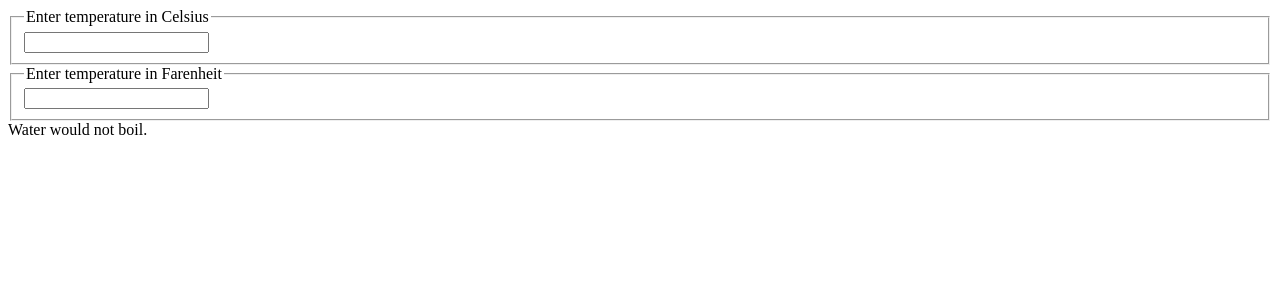
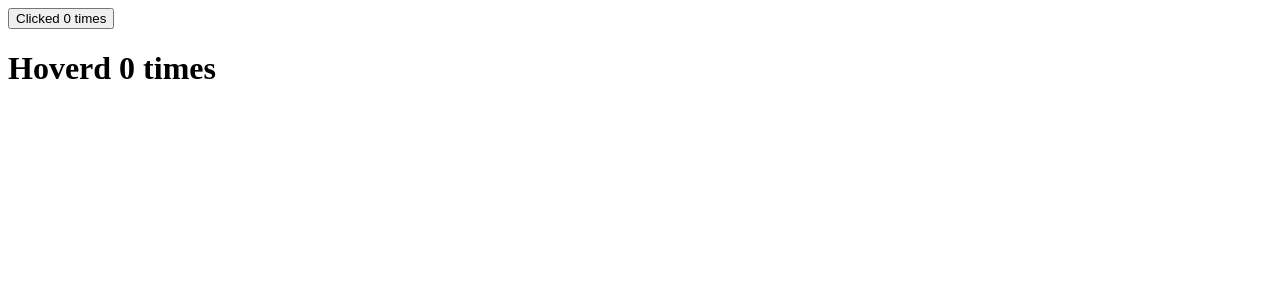
Before and after one commit to Akashkarmokar/React-Practice, a React (Create React App) app: page / in a window 1280 px wide. Shown: the top 300 px of the page. Built offline with nearby package versions, Linux system fonts and the light colour scheme.

Commit message:
feat: HOC Component

```diff
--- a/src/App.js
+++ b/src/App.js
@@ -1,10 +1,12 @@
-import Calculator from './Component/Calculator';
+import ClickCounter from './Component/ClickCounter';
+import HoverCounter from './Component/HoverCounter';
 
 function App() {
     // const quantities = [1, 2, 3];
     return (
         <div>
-            <Calculator />
+            <ClickCounter />
+            <HoverCounter />
         </div>
     );
 }
--- a/src/Component/BoilingVerdict.js
+++ /dev/null
@@ -1,6 +0,0 @@
-export default function BoilingVerdict({ celsius = 0 }) {
-    if (celsius >= 100) {
-        return <div>The water would boil.</div>;
-    }
-    return <div>Water would not boil.</div>;
-}
--- a/src/Component/Calculator.js
+++ /dev/null
@@ -1,39 +0,0 @@
-import React from 'react';
-import { convert, toCelsius, toFarenheit } from '../lib/converter';
-import TemperatureInput from './TemperatureInput';
-import BoilingVerdict from './BoilingVerdict';
-
-export default class Calculator extends React.Component {
-    state = {
-        temperature: '',
-        scale: 'c',
-    };
-
-    handleTemperatureChange = (e, scale) => {
-        this.setState({
-            temperature: e.target.value,
-            scale,
-        });
-    };
-
-    render() {
-        const { temperature, scale } = this.state;
-        const celsius = scale === 'f' ? convert(temperature, toCelsius) : temperature;
-        const farenheit = scale === 'c' ? convert(temperature, toFarenheit) : temperature;
-        return (
-            <div>
-                <TemperatureInput
-                    scale="c"
-                    temperature={celsius}
-                    handleTemperatureChange={this.handleTemperatureChange}
-                />
-                <TemperatureInput
-                    scale="f"
-                    temperature={farenheit}
-                    handleTemperatureChange={this.handleTemperatureChange}
-                />
-                <BoilingVerdict celsius={parseFloat(temperature)} />
-            </div>
-        );
-    }
-}
--- /dev/null
+++ b/src/Component/ClickCounter.js
@@ -0,0 +1,11 @@
+import withCounter from '../HOC/withCounter';
+
+const ClickCounter = ({ counter, handleClickCounter }) => (
+    <div>
+        <button type="button" onClick={handleClickCounter}>
+            Clicked {counter} times
+        </button>
+    </div>
+);
+
+export default withCounter(ClickCounter);
--- /dev/null
+++ b/src/Component/HoverCounter.js
@@ -0,0 +1,9 @@
+import withCounter from '../HOC/withCounter';
+
+const ClickCounter = ({ counter, handleClickCounter }) => (
+    <div>
+        <h1 onMouseOver={handleClickCounter}>Hoverd {counter} times</h1>
+    </div>
+);
+
+export default withCounter(ClickCounter);
--- a/src/Component/TemperatureInput.js
+++ /dev/null
@@ -1,24 +0,0 @@
-import React from 'react';
-
-const scaleNames = {
-    c: 'Celsius',
-    f: 'Farenheit',
-};
-
-export default class TemperatureInput extends React.Component {
-    render() {
-        const { scale, temperature, handleTemperatureChange } = this.props;
-        return (
-            <div>
-                <fieldset>
-                    <legend>Enter temperature in {scaleNames[scale]}</legend>
-                    <input
-                        type="text"
-                        value={temperature}
-                        onChange={(e) => handleTemperatureChange(e, scale)}
-                    />
-                </fieldset>
-            </div>
-        );
-    }
-}
--- /dev/null
+++ b/src/HOC/withCounter.js
@@ -0,0 +1,28 @@
+import React from 'react';
+
+/**
+ * Higher Order Componet.
+ * It take a component which need single counter.
+ */
+const withCounter = (OriginalComponent) => {
+    class newComponent extends React.Component {
+        state = {
+            counter: 0,
+        };
+
+        handleCounterValue = () => {
+            this.setState((prevState) => ({ counter: prevState.counter + 1 }));
+        };
+
+        render() {
+            const { counter } = this.state;
+            return (
+                <OriginalComponent counter={counter} handleClickCounter={this.handleCounterValue} />
+            );
+        }
+    }
+
+    return newComponent;
+};
+
+export default withCounter;
--- a/src/lib/converter.js
+++ /dev/null
@@ -1,17 +0,0 @@
-export function toCelsius(Farenheit) {
-    return ((Farenheit - 32) * 5) / 9;
-}
-
-export function toFarenheit(celsius) {
-    return (celsius * 9) / 5 + 32;
-}
-
-export function convert(temperature, convertToFun) {
-    const input = parseFloat(temperature);
-    if (Number.isNaN(input)) {
-        return '';
-    }
-    const output = convertToFun(input);
-    const rounded = Math.round(output * 100) / 100;
-    return rounded;
-}
```
Also changed, not shown: 1 other file (tests, documents, lock files or other folders).
